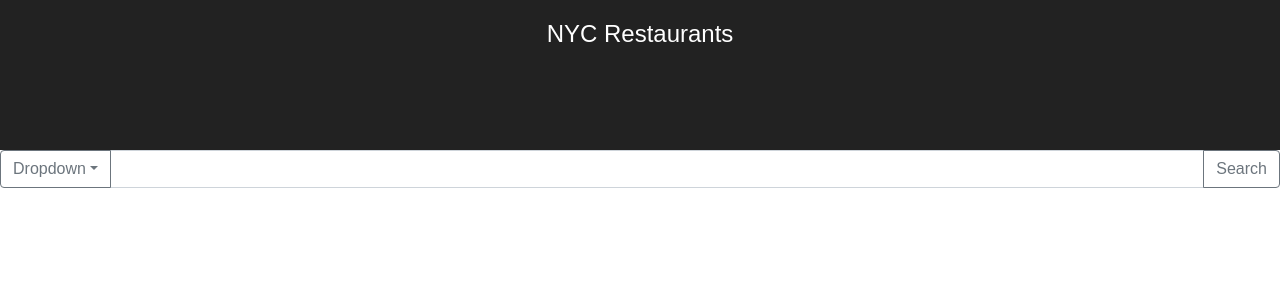
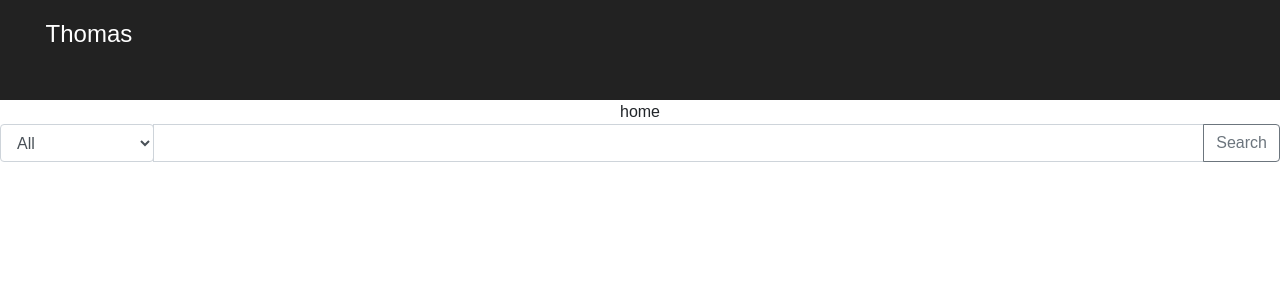
Before and after one commit to jnissenbaum18/thomasEvaluation, a React (Create React App) app in the folder client-app/: page / in a window 1280 px wide. Shown: the top 300 px of the page. Built offline with nearby package versions, Linux system fonts and the light colour scheme.

Commit message:
implemented results page

```diff
--- a/client-app/src/App.css
+++ b/client-app/src/App.css
@@ -9,7 +9,7 @@
 
 .App-header {
   background-color: #222;
-  height: 150px;
+  height: 100px;
   padding: 20px;
   color: white;
 }
--- a/client-app/src/App.js
+++ b/client-app/src/App.js
@@ -1,17 +1,26 @@
 import React, { Component } from 'react';
-import logo from './logo.svg';
 import './App.css';
 
-import Searchbar from './components/searchbar';
+import HomePage from './containers/Home/HomePage';
+import ResultsPage from './containers/Results/ResultsPage';
+import SearchBar from './components/SearchBar/SearchBar';
 
 class App extends Component {
+	constructor(props) {
+		super(props);
+		this.state = {
+			restaurants: null
+		}
+	}
 	queryRestaurants = (searchText) => {
 		console.log('Query restaurants ', searchText);
 		if (searchText) {
 			fetch(`/restaurants?searchText=${searchText}&pageNumber=${2}&pageSize=${12}`)
 				.then(res => res.json())
-      .then((data)=>{
-        console.log('data: ', data)
+				.then((data) => {
+					this.setState({
+						restaurants: JSON.parse(data)
+					})
 				})
 				.catch(error => console.error(error));
 		}
@@ -20,9 +29,19 @@ class App extends Component {
 		return (
 			<div className="App">
 				<header className="App-header">
-          <h1 className="App-title">NYC Restaurants</h1>
+					<div style={{
+						display: "flex",
+						displayDirection: "row"
+					}}>
+						<div style={{flex: 1}}>
+							<h1 className="App-title">Thomas</h1>
+						</div>
+						<div style={{flex: 8}}>
+							{this.state.restaurants ? <SearchBar queryRestaurants={this.queryRestaurants}></SearchBar> : <div></div>}
+						</div>
+					</div>
 				</header>
-        <Searchbar queryRestaurants={this.queryRestaurants}></Searchbar>
+				{this.state.restaurants ? <ResultsPage restaurants={this.state.restaurants}></ResultsPage> : <HomePage queryRestaurants={this.queryRestaurants}></HomePage>}
 			</div>
 		);
 	}
--- /dev/null
+++ b/client-app/src/components/QuickCard/QuickCard.css
@@ -0,0 +1,29 @@
+.Quick-card {
+    width: 350px;
+    height: 320px;
+    overflow: hidden;
+}
+
+.Quick-card-img {
+    height: 200px;
+}
+
+.Quick-card-title {
+    font-size: smaller;
+}
+
+.Quick-card-cuisine {
+    font-size: smaller;
+}
+
+.Quick-card-text {
+    font-size: smaller;
+}
+
+p {
+    width: 300px;
+    height: 20px;
+    margin-bottom: 0;
+    text-align: left;
+    overflow: hidden;
+}
--- /dev/null
+++ b/client-app/src/components/QuickCard/QuickCard.js
@@ -0,0 +1,22 @@
+import React, {Component} from 'react';
+
+import './QuickCard.css';
+
+class QuickCard extends Component {
+    render(){
+        const {rst} = this.props;
+        return (
+            <div className="card Quick-card">
+                <img className="card-img-top Quick-card-img" src={rst.imageUrl}/>
+                <div className="card-body">
+                    <p className="Quick-card-title">{rst.name}</p>
+                    <p className="Quick-card-cuisine">{rst.cuisine}</p>
+                    <p className="Quick-card-text">{rst.building} {rst.street}, {rst.boro}, NY {rst.zipcode}</p>
+                    <p className="Quick-card-text">{rst.phone}</p>
+                </div>
+            </div>
+        )
+    }
+}
+
+export default QuickCard
--- /dev/null
+++ b/client-app/src/components/SearchBar/SearchBar.js
@@ -0,0 +1,53 @@
+import React, {Component} from 'react';
+
+class SearchBar extends Component {
+    constructor(props){
+        super(props);
+        this.state = {
+            searchText: ""
+        }
+    }
+    updateSearchText = (e) => {
+        this.setState({
+            searchText: e.target.value
+        });
+    }
+    render(){
+        return (
+            <div>
+                <div className="input-group mb-3">
+                    <div className="input-group-prepend">
+                    <select className="form-control">
+                        <option>All</option>
+                        <option>A</option>
+                        <option>B</option>
+                        <option>C</option>
+                        <option>Grade Pending</option>
+                    </select>
+                    </div>
+                    <input
+                        type="text"
+                        value={this.state.searchText}
+                        onChange={e => this.updateSearchText(e)}
+                        onKeyPress={(e) => {
+                            if (e.key === 'Enter') {
+                                this.props.queryRestaurants(this.state.searchText);
+                            }
+                        }}
+                        className="form-control"
+                        aria-label="Text input with dropdown button"
+                    />
+                    <div className="input-group-append">
+                        <button
+                            className="btn btn-outline-secondary"
+                            type="button"
+                            onClick={() => {this.props.queryRestaurants(this.state.searchText)}}
+                        >Search</button>
+                    </div>
+                </div>
+            </div>
+        )
+    }
+}
+
+export default SearchBar
--- a/client-app/src/components/searchbar.js
+++ /dev/null
@@ -1,39 +0,0 @@
-import React, {Component} from 'react';
-
-class Searchbar extends Component {
-    constructor(props){
-        super(props);
-        this.state = {
-            searchText: ""
-        }
-    }
-    updateSearchText = (e) => {
-        this.setState({
-            searchText: e.target.value
-        });
-    }
-    render(){
-        return (
-            <div>
-                <div className="input-group mb-3">
-                    <div className="input-group-prepend">
-                        <button className="btn btn-outline-secondary dropdown-toggle" type="button" data-toggle="dropdown" aria-haspopup="true" aria-expanded="false">Dropdown</button>
-                        <div className="dropdown-menu">
-                        <a className="dropdown-item" href="#">Action</a>
-                        <a className="dropdown-item" href="#">Another action</a>
-                        <a className="dropdown-item" href="#">Something else here</a>
-                        <div role="separator" className="dropdown-divider"></div>
-                        <a className="dropdown-item" href="#">Separated link</a>
-                        </div>
-                    </div>
-                    <input type="text" value={this.state.searchText} onChange={e => this.updateSearchText(e)} className="form-control" aria-label="Text input with dropdown button"/>
-                    <div className="input-group-append">
-                        <button className="btn btn-outline-secondary" type="button" onClick={() => {this.props.queryRestaurants(this.state.searchText)}}>Search</button>
-                    </div>
-                </div>
-            </div>
-        )
-    }
-}
-
-export default Searchbar
--- /dev/null
+++ b/client-app/src/containers/Home/HomePage.js
@@ -0,0 +1,19 @@
+import React, {Component} from 'react';
+
+import SearchBar from '../../components/SearchBar/SearchBar';
+
+class Homepage extends Component {
+    constructor(props){
+        super(props);
+    }
+    render(){
+        return (
+            <div>
+                home
+                <SearchBar queryRestaurants={this.props.queryRestaurants}></SearchBar>
+            </div>
+        )
+    }
+}
+
+export default Homepage
--- /dev/null
+++ b/client-app/src/containers/Results/ResultsPage.css
@@ -0,0 +1,11 @@
+.Quick-card-row {
+    display: flex;
+    flex-direction: row;
+    flex-wrap: wrap;
+    padding: 0px 120px;
+    justify-content: space-between;
+}
+
+.Quick-card-container {
+    margin: 20px 0;
+}
--- /dev/null
+++ b/client-app/src/containers/Results/ResultsPage.js
@@ -0,0 +1,27 @@
+import React, {Component} from 'react';
+
+import './ResultsPage.css';
+import QuickCard from '../../components/QuickCard/QuickCard';
+
+class ResultsPage extends Component {
+    constructor(props){
+        super(props);
+    }
+    render(){
+        const {restaurants} = this.props;
+        return (
+            <div className="Quick-card-row">
+                {restaurants.map((rst, i) => {
+                    console.log(rst)
+                    return (
+                        <div key={i} className="Quick-card-container">
+                            <QuickCard rst={rst}></QuickCard>
+                        </div>
+                    )
+                })}
+            </div>
+        )
+    }
+}
+
+export default ResultsPage
```
Also changed, not shown: client-app/src/components/SearchBar/SearchBar.css (added). Lines whose indentation alone changed are shown as unchanged.
